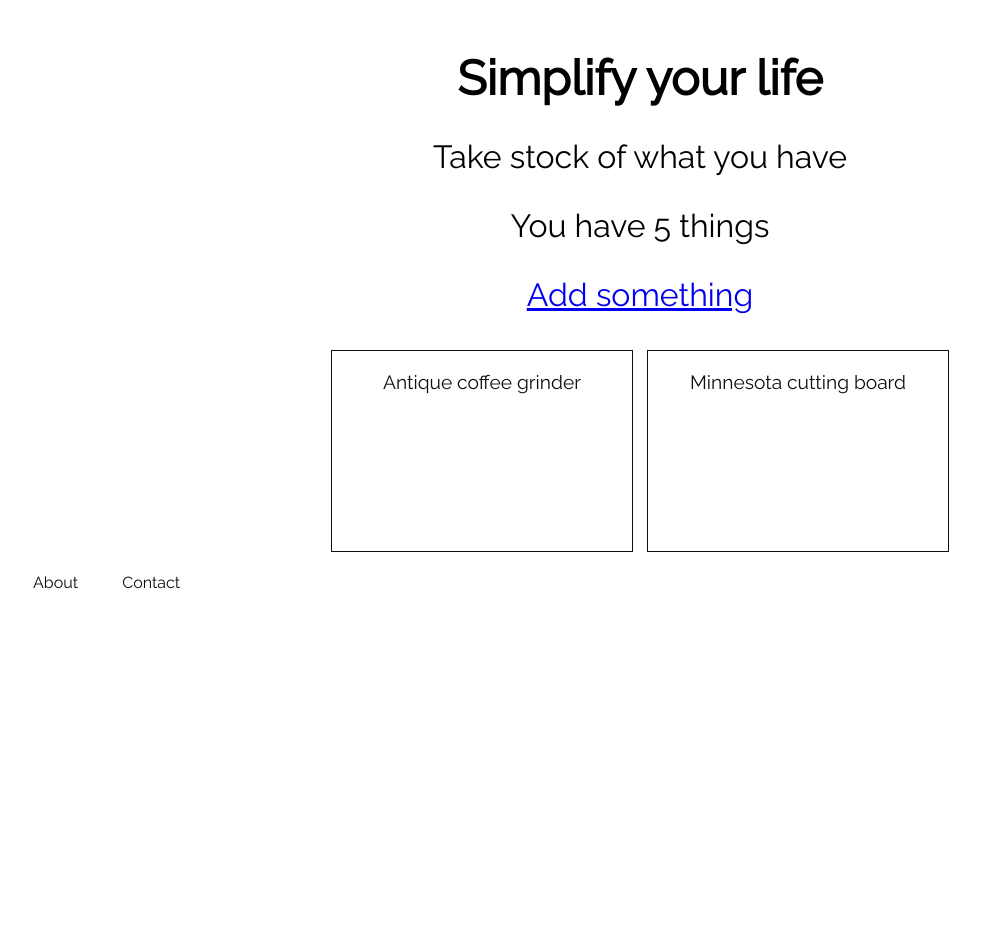
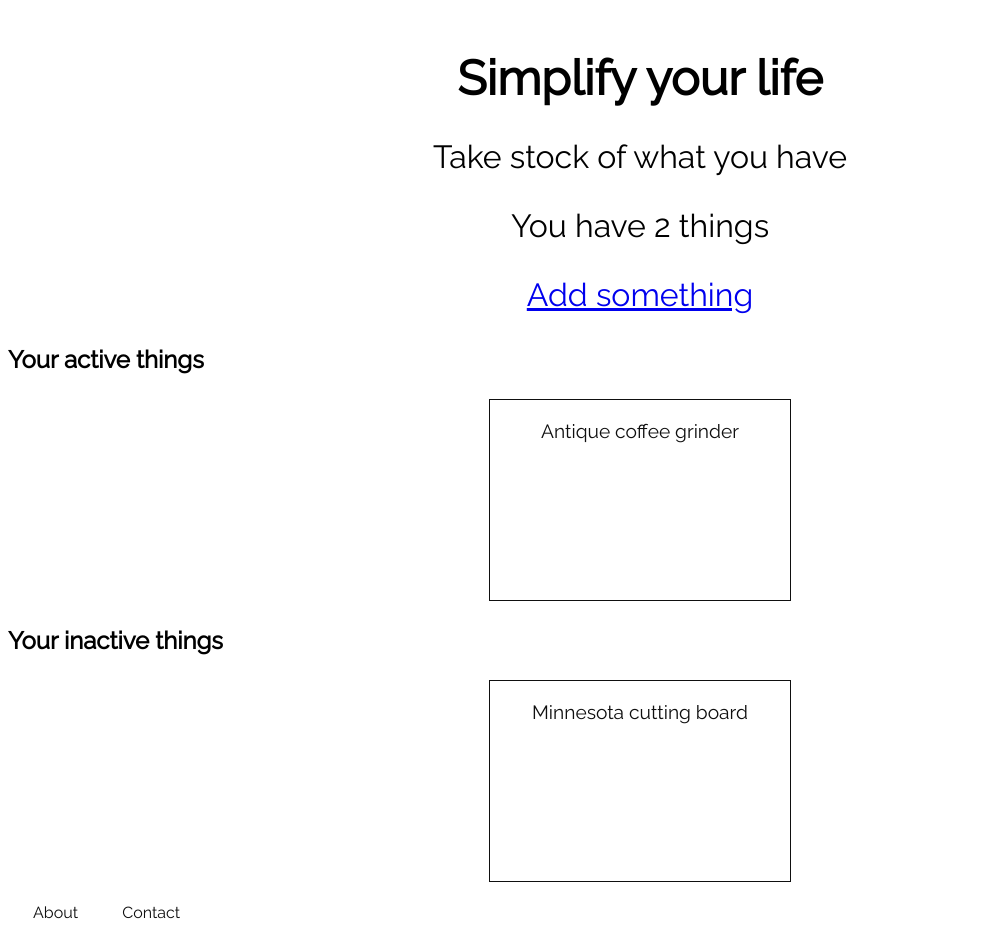
Before and after one commit to johnagower/minimize, a Django app: page / in a window 1280 px wide. Shown: the part 35-973 px from the top of the page, without its empty margins (0-1004 px from the left). Before the commit the page ends 624 px from the top, so only its background shows below. Run offline with Django 3.2, Linux system fonts and the light colour scheme; a user stored in the database is signed in; data comes from the database, SQL or seed files in the repository; both versions use the stored data as it was after the commit.

Commit message:
Users can set a thing to inactive

```diff
--- a/inventory/forms.py
+++ b/inventory/forms.py
@@ -4,4 +4,4 @@ from inventory.models import Thing
 class ThingForm(ModelForm):
 	class Meta:
 		model = Thing
-		fields = ('name', 'description',)
+		fields = ('name', 'description', 'active',)
--- a/inventory/static/css/style.css
+++ b/inventory/static/css/style.css
@@ -1,7 +1,6 @@
 
 body {
 	font-family: 'Raleway', sans-serif;
-
 }
 
 ul.nav-menu {
@@ -31,6 +30,10 @@ h1 {
 .homepage-subtitle {
 	text-align: center;
 	font-size: 2rem;
+}
+
+p.inactive-warning {
+	color: red;
 }
 
 footer {
--- a/inventory/templates/index.html
+++ b/inventory/templates/index.html
@@ -12,9 +12,24 @@
 			<a href="{% url 'registration_create_thing' %}">Add something</a>
 		</p>
 	</div>
+	<h2>Your active things</h2>
 	<ul class="things-list">
 	{% for thing in things %}
-		{% if user == thing.user %}
+		{% if thing.active == True %}
+			<a href="{% url 'thing_detail' slug=thing.slug %}">
+				<li class="things-list-item">
+					<div class="thing-name">
+						{{ thing.name }}
+					</div>
+				</li>
+			</a>
+		{% endif %}
+	{% endfor %}
+	</ul>
+	<h2>Your inactive things</h2>
+	<ul class="things-list">
+	{% for thing in things %}
+		{% if thing.active == False %}
 			<a href="{% url 'thing_detail' slug=thing.slug %}">
 				<li class="things-list-item">
 					<div class="thing-name">
--- a/inventory/templates/things/thing_detail.html
+++ b/inventory/templates/things/thing_detail.html
@@ -5,6 +5,9 @@
 
 {% block content %}
 	<h1>{{ thing.name }}</h1>
+	{% if thing.active == False %}
+		<p class="inactive-warning">This thing is inactive</p>
+	{% endif %}
 	<p>{{ thing.description }}</p>
 	{% if user == thing.user %}
 		<p>
--- a/inventory/views.py
+++ b/inventory/views.py
@@ -7,8 +7,8 @@ from inventory.models import Thing
 
 # Create your views here.
 def index(request):
-	number = Thing.objects.count()
-	things = Thing.objects.all()
+	number = Thing.objects.filter(user__exact=request.user).count()
+	things = Thing.objects.filter(user__exact=request.user)
 	return render (request, 'index.html', {
 		'number': number,
 		'things': things
```
Also changed, not shown: db.sqlite3, inventory/migrations/0004_thing_active.py (added), 1 other file.
